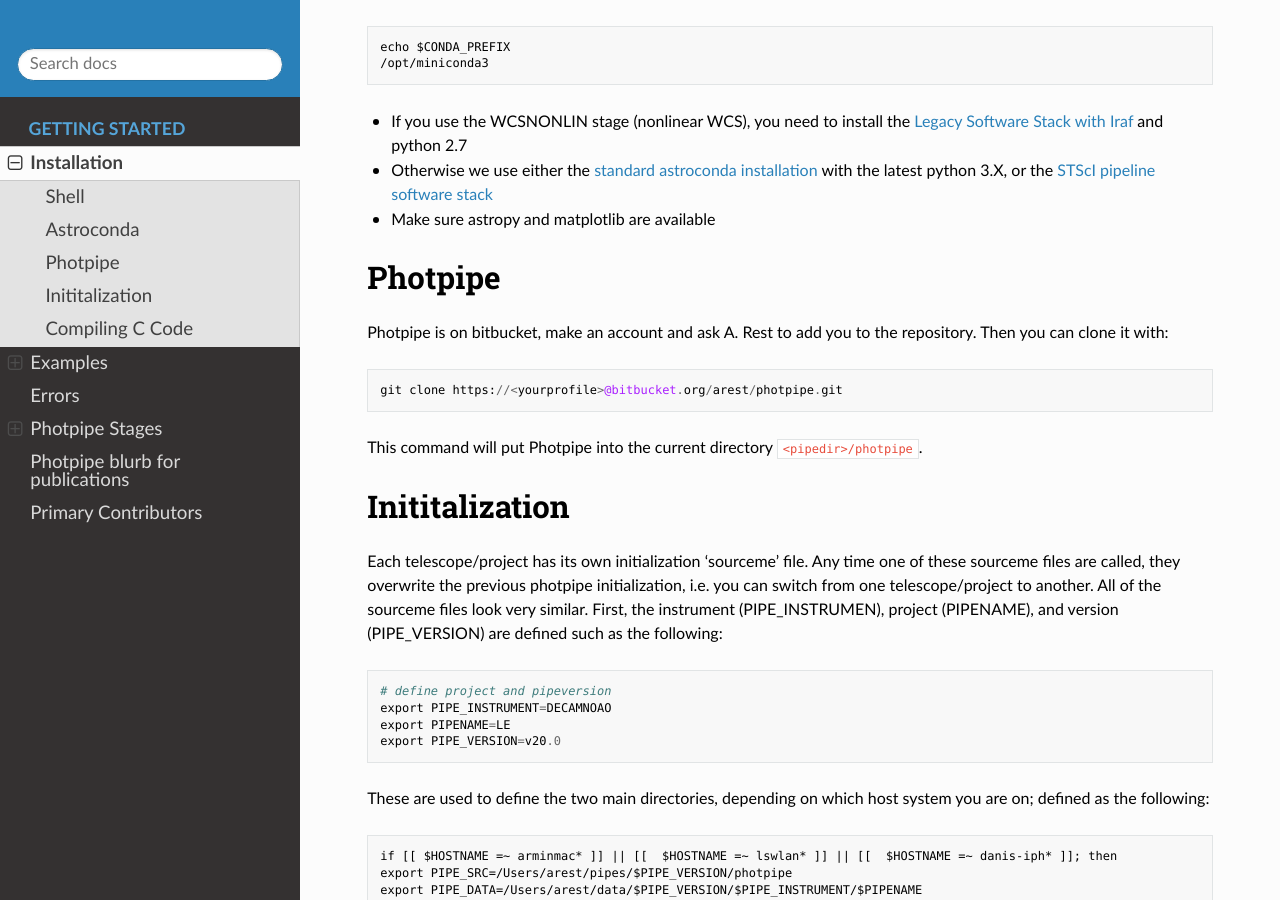
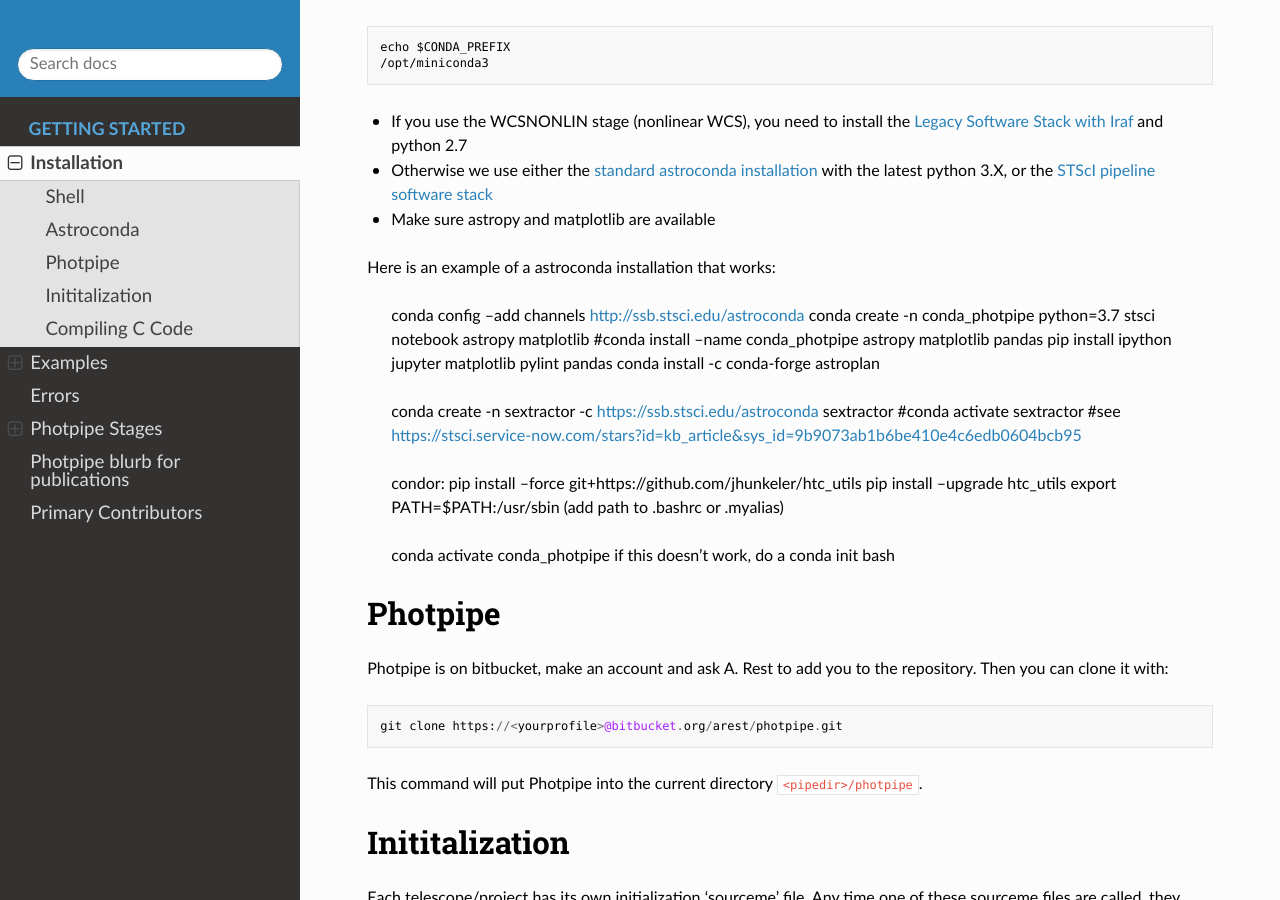
Before and after one commit to jpierel14/photpipe_docs, a Sphinx documentation site: the page built from docs/source/install.rst, in a window 1280 px wide and 900 px high, scrolled down 482 px. Built offline with Sphinx 7.4.7 and the Read the Docs theme 2.0.0, drawn with Linux system fonts in a browser that asks for light colours; the version number could not be read and is left out.

Commit message:
Update install.rst

```diff
--- a/docs/source/install.rst
+++ b/docs/source/install.rst
@@ -18,6 +18,29 @@
 - If you use the WCSNONLIN stage (nonlinear WCS), you need to install the `Legacy Software Stack with Iraf <https://astroconda.readthedocs.io/en/latest/installation.html#iraf-install>`_ and python 2.7
 - Otherwise we use either the `standard astroconda installation <https://astroconda.readthedocs.io/en/latest/installation.html#standard-install>`_ with the latest python 3.X, or the `STScI pipeline software stack <https://astroconda.readthedocs.io/en/latest/installation.html#pipeline-install-jump>`_
 - Make sure astropy and matplotlib are available
+
+Here is an example of a astroconda installation that works:
+
+   conda config --add channels http://ssb.stsci.edu/astroconda
+   conda create -n conda_photpipe python=3.7 stsci notebook astropy matplotlib
+   #conda install --name conda_photpipe astropy matplotlib pandas
+   pip install ipython jupyter matplotlib pylint pandas
+   conda install -c conda-forge astroplan
+
+   conda create -n sextractor -c https://ssb.stsci.edu/astroconda sextractor
+   #conda activate sextractor
+   #see https://stsci.service-now.com/stars?id=kb_article&sys_id=9b9073ab1b6be410e4c6edb0604bcb95
+
+   condor:
+   pip install --force git+https://github.com/jhunkeler/htc_utils
+   pip install --upgrade htc_utils
+   export PATH=$PATH:/usr/sbin
+   (add path to .bashrc or .myalias)
+
+   conda activate conda_photpipe
+   if this doesn't work, do a
+   conda init bash
+
 
 Photpipe
 ========
```
